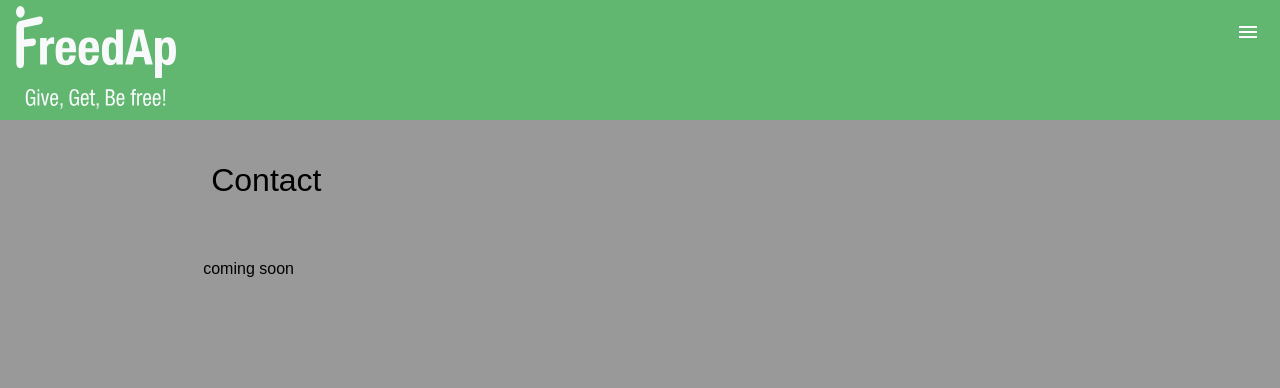
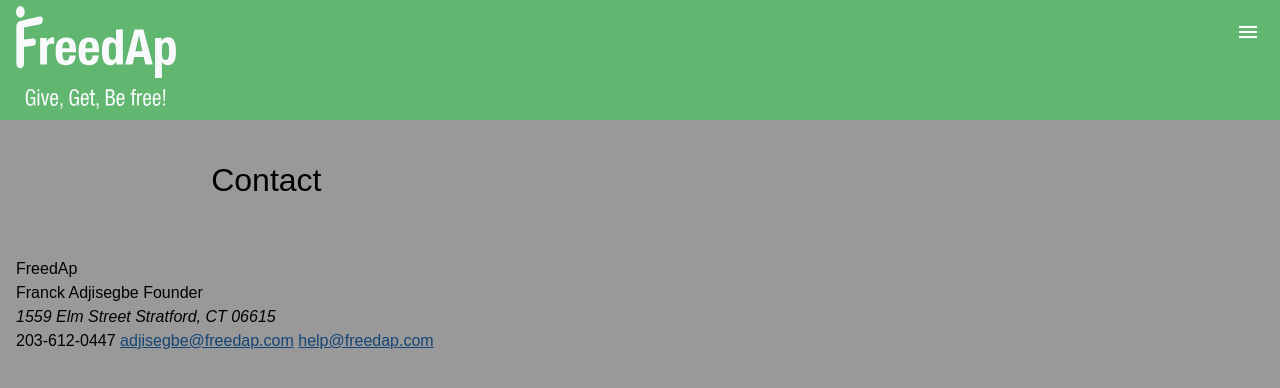
Before and after one commit to MikeiLL/FreedApWebsite, a Jekyll site: the page built from index.md, in a window 1280 px wide and 900 px high, scrolled down 7169 px. Shown: the top 388 px of the window. Built offline with Jekyll 4.4.1, drawn with Linux system fonts in a browser that asks for light colours; our own code applies the rules of GitHub Pages for plain Markdown files; some of the changed text lies outside the part shown.

Commit message:
Add contact info.

```diff
--- a/_layouts/default.html
+++ b/_layouts/default.html
@@ -123,8 +123,8 @@
   </main>
   <footer>
     <p>
-      © <a href="https://freedap.com">ḞreedAp</a> {{ 'now' | date: "%Y" }} <a href="mailto:info@freedap.com"
-        title="https://freedap.com">info@freedap.com</a>
+      © <a href="https://freedap.com">ḞreedAp</a> {{ 'now' | date: "%Y" }} <a href="mailto:adjisegbe@freedap.com"
+        title="https://freedap.com">adjisegbe@freedap.com</a>
     </p>
   </footer>
   <script>
--- a/index.md
+++ b/index.md
@@ -95,7 +95,29 @@
 <section id=contact markdown=1 class=gray>
 ## Contact
 {: #hdg-contact}
+<div itemscope itemtype="https://schema.org/Organization">
+  <span itemprop="name">FreedAp</span>
+</div>
+<div itemscope itemtype="https://schema.org/Person">
+  <span itemprop="name">Franck Adjisegbe</span>
 
-coming soon
+  <span itemprop="jobTitle">Founder</span>
+  <address itemprop="address" itemscope itemtype="https://schema.org/PostalAddress">
+    <span itemprop="streetAddress">
+      1559 Elm Street
+    </span>
+    <span itemprop="addressLocality">Stratford</span>,
+    <span itemprop="addressRegion">CT</span>
+    <span itemprop="postalCode">06615</span>
+  </address>
+  <span itemprop="telephone">203-612-0447</span>
+  <a href="mailto:adjisegbe@freedap.com" itemprop="email">
+    adjisegbe@freedap.com</a>
+    <a href="mailto:help@freedap.com" itemprop="email">
+    help@freedap.com</a>
+
+</div>
+
+
 
 </section>
```
